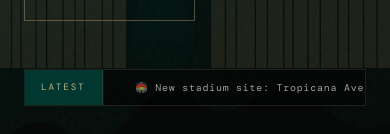
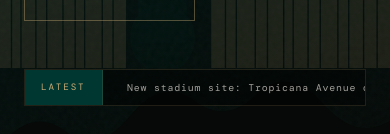
Before and after one commit to abigailleahgoldberg/thelvathletics, a Next.js app: page / in a window 390 px wide. Shown: the part 710-844 px from the top of the page. Built offline with nearby package versions, Linux system fonts and the light colour scheme; a web font is replaced by a local one.

Commit message:
fix: remove all emojis from nav, ticker, CTAs; mobile safe-area, text-size-adjust

```diff
--- a/app/globals.css
+++ b/app/globals.css
@@ -97,3 +97,10 @@ a:hover {
   opacity: 0.8;
   font-style: italic;
 }
+
+/* Mobile best practices */
+html { -webkit-text-size-adjust: 100%; overflow-x: hidden; max-width: 100vw; }
+body { overflow-x: hidden; max-width: 100vw; padding-left: env(safe-area-inset-left); padding-right: env(safe-area-inset-right); }
+@media (max-width: 640px) {
+  section { padding-left: 1.25rem !important; padding-right: 1.25rem !important; }
+}
--- a/app/page.tsx
+++ b/app/page.tsx
@@ -217,7 +217,7 @@ export default function Home() {
           <Link href="/blog" className="nav-link">All Stories</Link>
           <Link href="/blog/las-vegas-athletics-stadium-update-2026" className="nav-link">Stadium Watch</Link>
           <Link href="/blog/oakland-to-sacramento-to-vegas-timeline" className="nav-link">The Journey</Link>
-          <a href="https://www.ticketsonsale.com/sports/athletics" target="_blank" rel="noopener" className="nav-link" style={{ color: '#C8AA76' }}>🎟️ Tickets</a>
+          <a href="https://www.ticketsonsale.com/sports/athletics" target="_blank" rel="noopener" className="nav-link" style={{ color: '#C8AA76' }}>Tickets</a>
         </div>
 
         <button className="mobile-toggle" onClick={() => setMobileNav(!mobileNav)} style={{
@@ -447,16 +447,16 @@ export default function Home() {
               <div style={{ overflow: 'hidden', flex: 1 }}>
                 <div style={{ display: 'flex', animation: 'ticker 35s linear infinite', width: 'max-content' }}>
                   {[
-                    '⚾ Las Vegas Ballpark construction on schedule for 2028 Opening Day',
-                    '🏟️ New stadium site: Tropicana Avenue corridor confirmed',
+                    'Las Vegas Ballpark construction on schedule for 2028 Opening Day',
+                    'New stadium site: Tropicana Avenue corridor confirmed',
                     '🎰 First MLB franchise in Nevada history — the desert gets its team',
-                    '📍 1000+ days until first pitch in Las Vegas',
+                    '1000+ days until first pitch in Las Vegas',
                     '🏆 A\'s roster building for desert era — watch the moves',
                     '🌵 Vegas faithful: season tickets now available',
-                    '⚾ Las Vegas Ballpark construction on schedule for 2028 Opening Day',
-                    '🏟️ New stadium site: Tropicana Avenue corridor confirmed',
+                    'Las Vegas Ballpark construction on schedule for 2028 Opening Day',
+                    'New stadium site: Tropicana Avenue corridor confirmed',
                     '🎰 First MLB franchise in Nevada history — the desert gets its team',
-                    '📍 1000+ days until first pitch in Las Vegas',
+                    '1000+ days until first pitch in Las Vegas',
                     '🏆 A\'s roster building for desert era — watch the moves',
                     '🌵 Vegas faithful: season tickets now available',
                   ].map((item, i) => (
@@ -938,7 +938,7 @@ export default function Home() {
 
           <div style={{ display: 'flex', gap: '1rem', flexWrap: 'wrap' }}>
             <a href="https://www.ticketsonsale.com/sports/athletics/?PCID=lvathletics-20" target="_blank" rel="noopener" className="cta-btn" style={{ background: '#C8AA76', color: '#003831', borderColor: '#C8AA76' }}>
-              🎟️ StubHub Tickets
+              StubHub Tickets
             </a>
             <a href="https://www.seatgeek.com/athletics-tickets?aid=lvathletics-20" target="_blank" rel="noopener" className="cta-btn">
               🎫 SeatGeek
@@ -1033,7 +1033,7 @@ export default function Home() {
               textTransform: 'uppercase',
               cursor: 'pointer',
               fontWeight: 500,
-            }}>{subscribed ? '✅ You\'re In!' : subscribing ? '...' : 'Subscribe'}</button>
+            }}>{subscribed ? 'You\'re In!' : subscribing ? '...' : 'Subscribe'}</button>
           </form>
         </div>
       </section>
```
